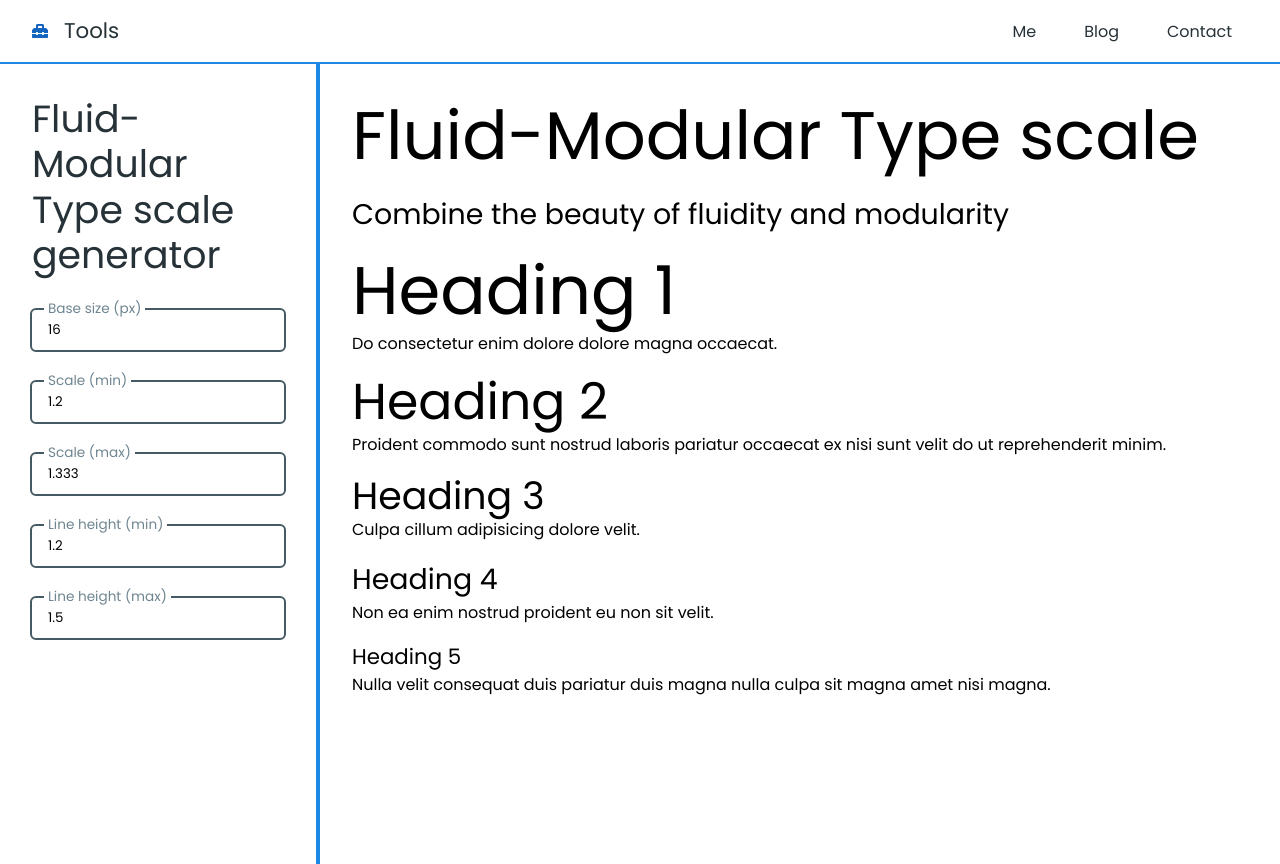
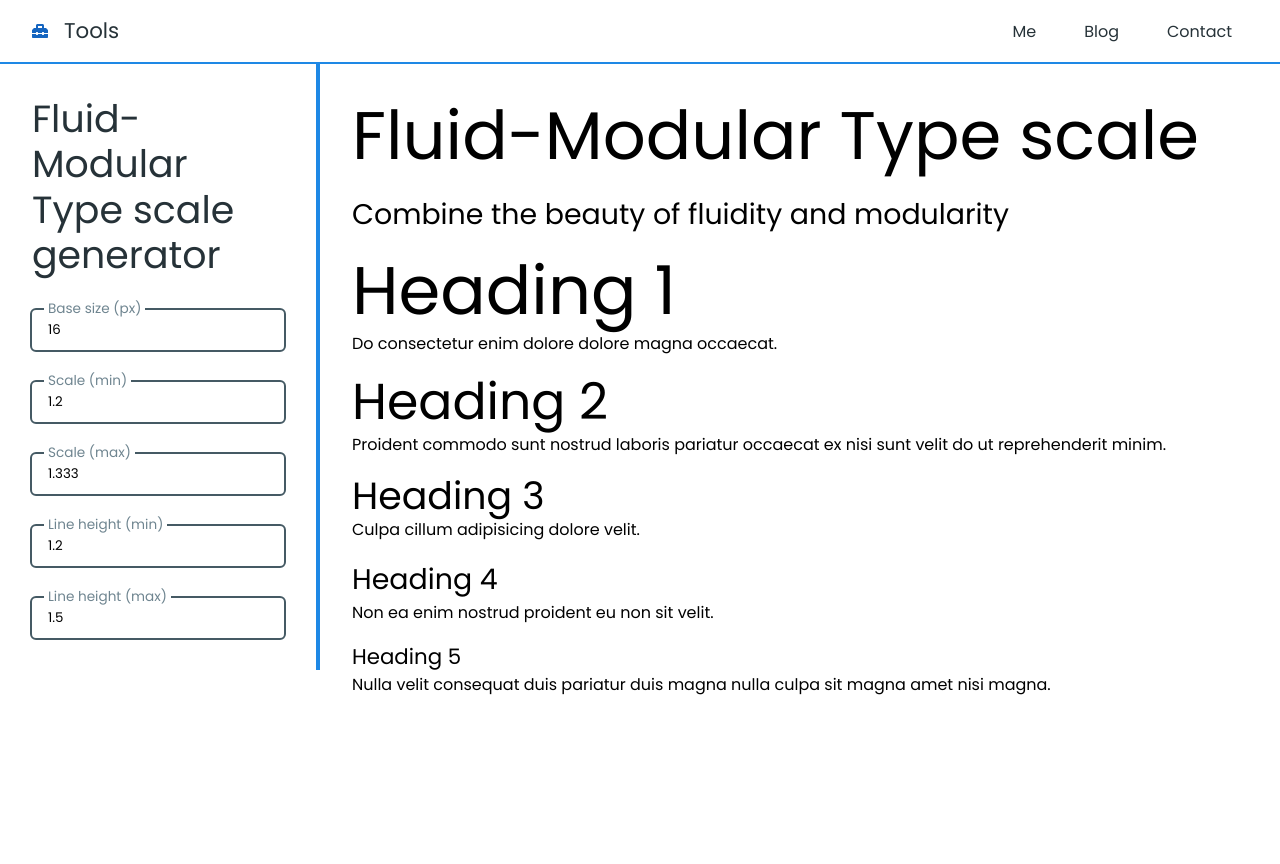
Before and after one commit to captain-woof/tools, a Next.js app: page /fluid-modular-type-scale-generator in a window 1280 px wide. Built offline with nearby package versions, Linux system fonts and the light colour scheme.

Commit message:
Sidebar now extends to max-content (height)

```diff
--- a/components/atoms/sidebar.js
+++ b/components/atoms/sidebar.js
@@ -5,7 +5,7 @@ const StyledSidebar = styled.aside`
         position: sticky;
         top: 0;
         left: 0;
-        height: 100%;
+        height: max-content;
         width: 320px;
         border-right: 4px solid ${theme.colors.primary.main};
         background-color: ${theme.colors.background.light};
```
